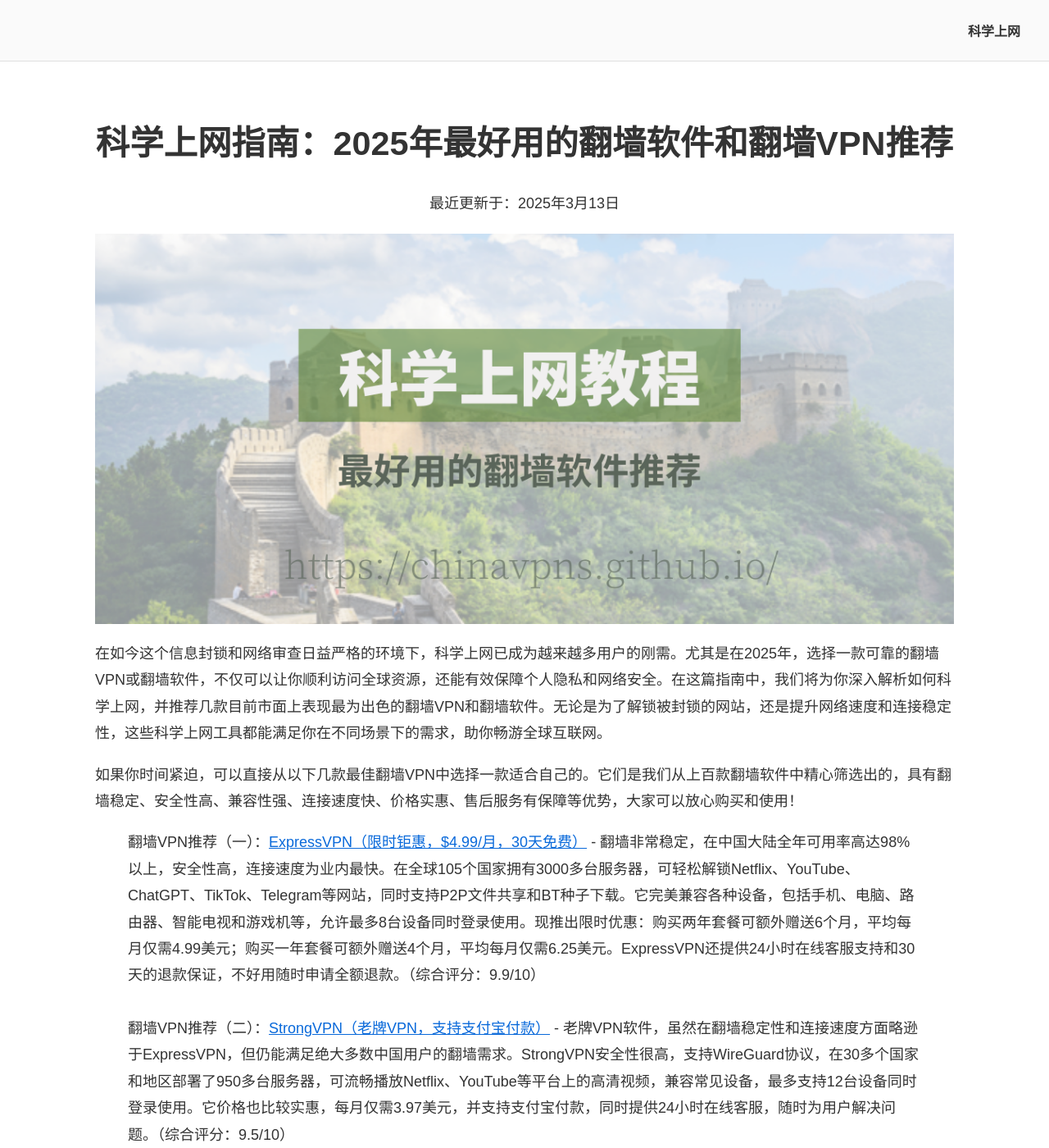
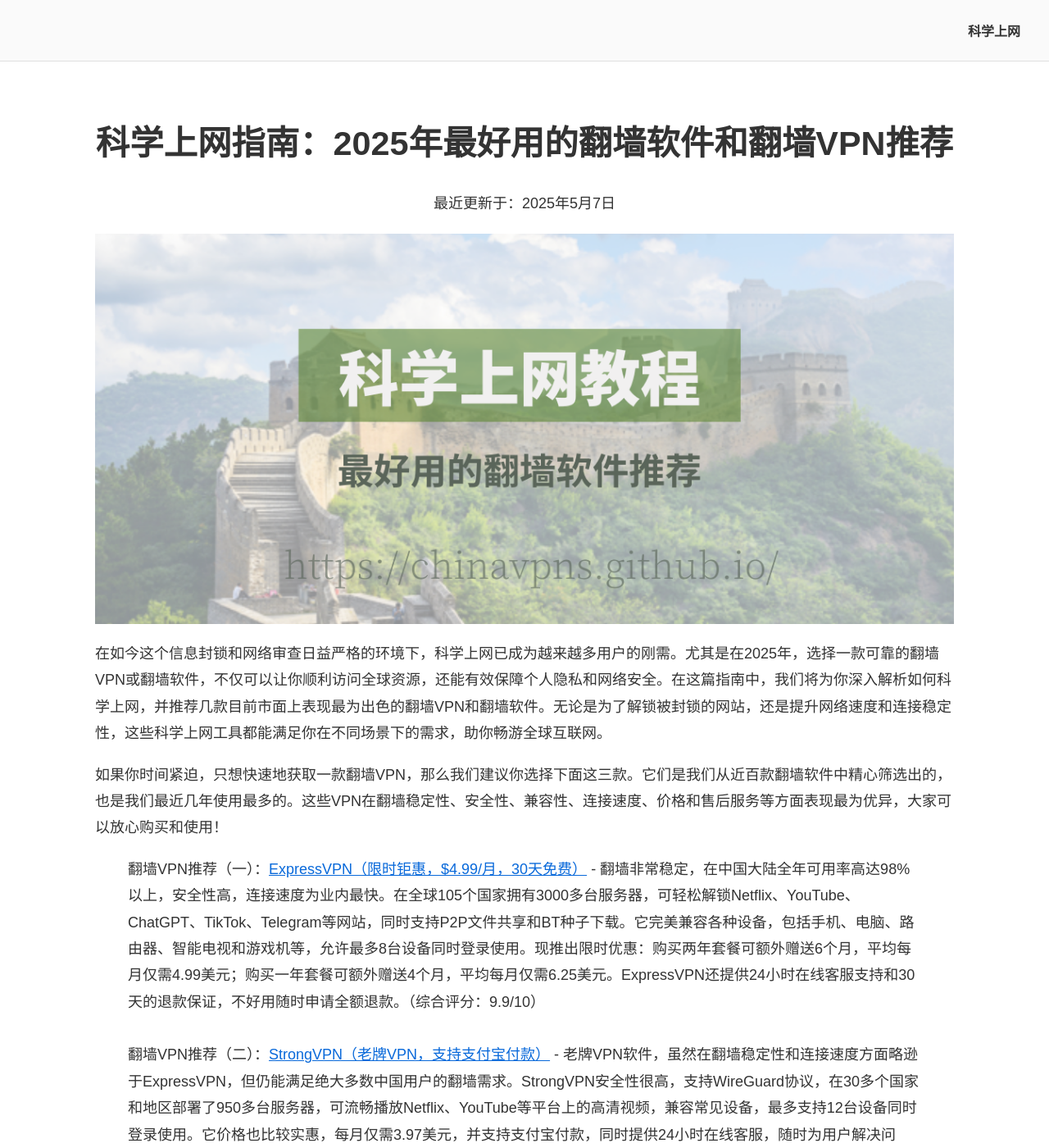
Before and after one commit to chinavpns/chinavpns.github.io, a Jekyll site: the page built from index.md, in a window 1280 px wide and 1400 px high. Shown: the whole window at 82% size. Built offline with Jekyll 4.4.1, drawn with Linux system fonts in a browser that asks for light colours.

Commit message:
Update index.md

```diff
--- a/index.md
+++ b/index.md
@@ -6,13 +6,13 @@
 
 # 科学上网指南：2025年最好用的翻墙软件和翻墙VPN推荐
 
-<p align="center">最近更新于：2025年3月13日</p>
+<p align="center">最近更新于：2025年5月7日</p>
 
 ![科学上网指南：最好用的翻墙软件和翻墙VPN推荐](https://raw.githubusercontent.com/chinavpns/chinavpns.github.io/refs/heads/main/image/%E7%A7%91%E5%AD%A6%E4%B8%8A%E7%BD%91%E6%95%99%E7%A8%8B.png)
 
 在如今这个信息封锁和网络审查日益严格的环境下，科学上网已成为越来越多用户的刚需。尤其是在2025年，选择一款可靠的翻墙VPN或翻墙软件，不仅可以让你顺利访问全球资源，还能有效保障个人隐私和网络安全。在这篇指南中，我们将为你深入解析如何科学上网，并推荐几款目前市面上表现最为出色的翻墙VPN和翻墙软件。无论是为了解锁被封锁的网站，还是提升网络速度和连接稳定性，这些科学上网工具都能满足你在不同场景下的需求，助你畅游全球互联网。
 
-如果你时间紧迫，可以直接从以下几款最佳翻墙VPN中选择一款适合自己的。它们是我们从上百款翻墙软件中精心筛选出的，具有翻墙稳定、安全性高、兼容性强、连接速度快、价格实惠、售后服务有保障等优势，大家可以放心购买和使用！
+如果你时间紧迫，只想快速地获取一款翻墙VPN，那么我们建议你选择下面这三款。它们是我们从近百款翻墙软件中精心筛选出的，也是我们最近几年使用最多的。这些VPN在翻墙稳定性、安全性、兼容性、连接速度、价格和售后服务等方面表现最为优异，大家可以放心购买和使用！
 
 <blockquote>
 
```
